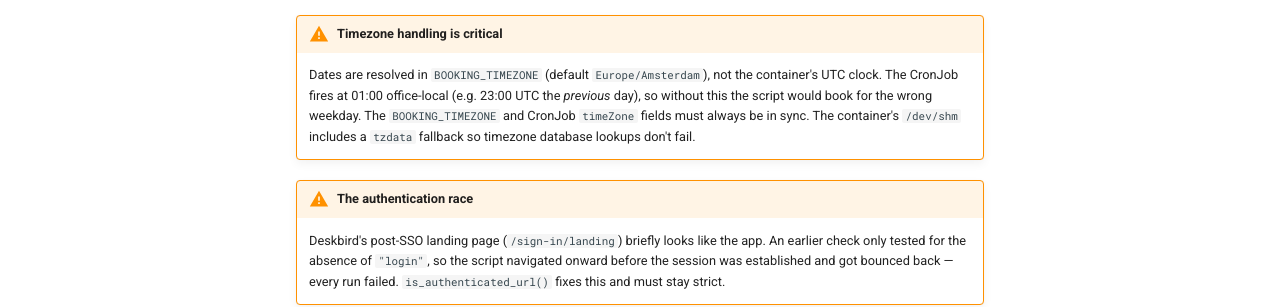
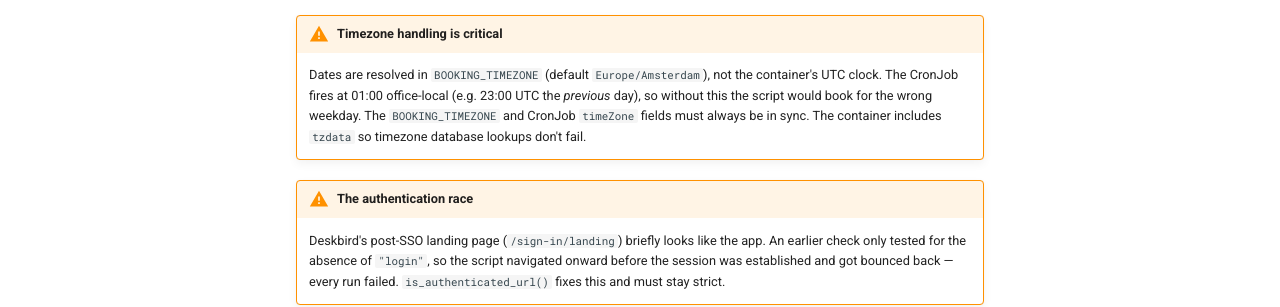
Before and after one commit to CalebSargeant/deskbird-booking, an MkDocs documentation site: the page built from docs/architecture.md, in a window 1280 px wide and 900 px high, scrolled down 1116 px. Shown: the part 237-544 px from the top of the window. Built offline with MkDocs 1.6.1 and Material for MkDocs 9.7.7, drawn with Linux system fonts in a browser that asks for light colours; comment, search, counter and statistics services are not loaded.

Commit message:
docs-update maintenance (#35)
Automated maintenance run.

Co-authored-by: Caleb Sargeant <calebsargeant@users.noreply.github.com>

```diff
--- a/docs/architecture.md
+++ b/docs/architecture.md
@@ -41,8 +41,7 @@ The script executes as one sequence wrapped in a `try/except/finally`:
     container's UTC clock. The CronJob fires at 01:00 office-local (e.g. 23:00 UTC
     the *previous* day), so without this the script would book for the wrong
     weekday. The `BOOKING_TIMEZONE` and CronJob `timeZone` fields must always be
-    in sync. The container's `/dev/shm` includes a `tzdata` fallback so timezone
-    database lookups don't fail.
+    in sync. The container includes `tzdata` so timezone database lookups don't fail.
 
 !!! warning "The authentication race"
     Deskbird's post-SSO landing page (`/sign-in/landing`) briefly looks like the
```
Also changed, not shown: README.md (+1 -1 lines).
